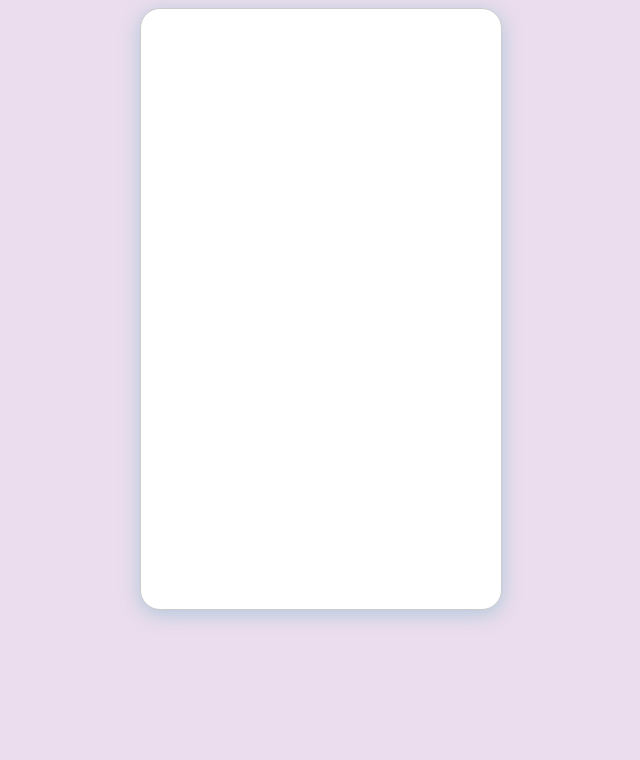
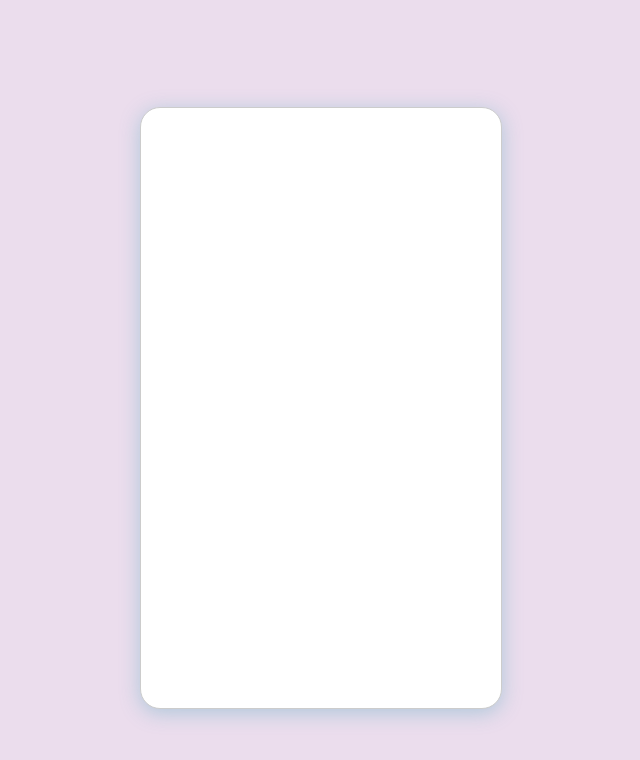
Before and after one commit to victortyau/pay-form, an Angular app: page / in a window 1280 px wide. Shown: the top 760 px of the page, without its empty margins (319-959 px from the left). Built offline with nearby package versions, Linux system fonts and the light colour scheme.

Commit message:
working on center the pay form

```diff
--- a/src/app/app.component.css
+++ b/src/app/app.component.css
@@ -1,12 +1,19 @@
+.box {
+  display: grid;
+  place-items: center;
+  width: 100%;
+  height: 800px;
+}
+
 .pay-form {
   border: 1px solid #ccc;
   width: 360px;
   height: 600px;
   border-radius: 20px;
-  display: flex;
   flex-direction: column;
-  margin-left: auto;
-  margin-right: auto;
   box-shadow: 0px 4px 20px rgba(77, 166, 186, 0.38);
   background: #fff;
+  display: block;
+  vertical-align: middle;
+  margin: 0 auto;
 }
--- a/src/app/app.component.html
+++ b/src/app/app.component.html
@@ -1,2 +1,4 @@
-<div class="pay-form">
+<div class="box">
+  <div class="pay-form">
+  </div>
 </div>
--- a/src/styles.css
+++ b/src/styles.css
@@ -1,5 +1,4 @@
 /* You can add global styles to this file, and also import other style files */
-
 html {
   background: #ebdded;
 }
```
